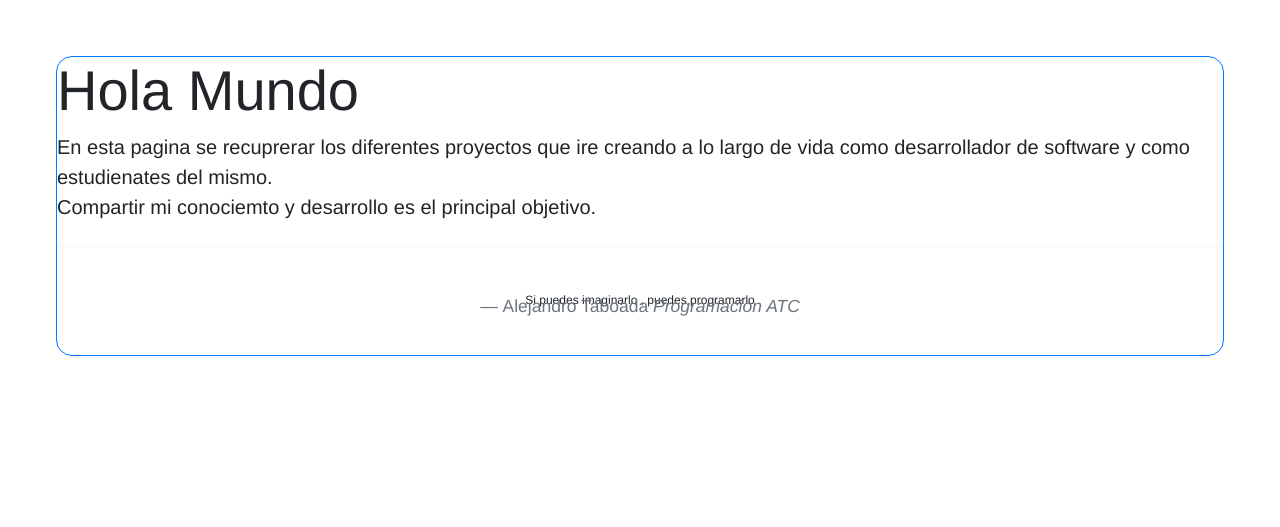
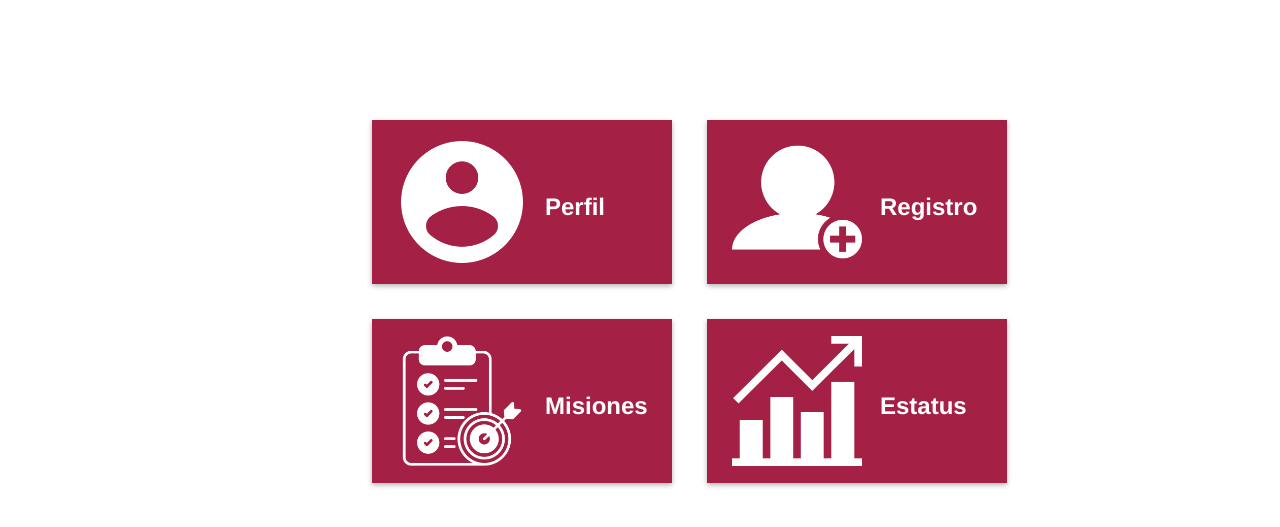
Before and after one commit to N4ndomx/SistemaGM, a Node server app: template src/views/home.ejs in a window 1280 px wide. Shown: the part 61-588 px from the top of the page. Run offline with Node 20, Linux system fonts and the light colour scheme; the template is opened without the code that fills it, so the values that code supplies are empty.

Commit message:
add home

```diff
--- /dev/null
+++ b/src/public/css/home.css
@@ -0,0 +1,79 @@
+body {
+  font-family: Helvetica, Arial, sans-serif;
+}
+
+.options-container {
+  display: grid;
+  grid-template-columns: repeat(2, 1fr);
+  grid-gap: 35px 35px;
+  margin-top: 120px;
+  margin-left: 372px;
+  width: 200px;
+  height: 164px;
+}
+
+.option {
+  display: flex;
+  align-items: center;
+  background-color: #a42145;
+  height: 164px;
+  width: 300px;
+  color: white;
+  text-decoration: none;
+  box-shadow: 0 2px 5px rgba(0, 0, 0, 0.3);
+  transition: background-color 0.3s;
+}
+
+.option:hover {
+  background-color: #861c3b;
+}
+
+.option1 {
+  grid-column: 1;
+  grid-row: 1;
+}
+
+.option2 {
+  grid-column: 2;
+  grid-row: 1;
+}
+
+.option3 {
+  grid-column: 1;
+  grid-row: 2;
+}
+
+.option4 {
+  grid-column: 2;
+  grid-row: 2;
+}
+
+.option-image {
+  width: auto;
+  height: auto;
+  max-width: 130px;
+  margin-right: 10px;
+  margin-left: 25px;
+}
+
+.option-title {
+  margin-top: 10px;
+  margin-left: 8px;
+  font-size: 24px;
+  font-family: Helvetica, Arial, sans-serif;
+  font-weight: bold;
+}
+
+/* Media queries */
+@media (max-width: 768px) {
+  .options-container {
+    grid-template-columns: repeat(1, 1fr);
+    margin-left: 0;
+    margin-right: 0;
+    width: 100%;
+  }
+
+  .option {
+    width: 100%;
+  }
+}
--- a/src/routes/rutas.js
+++ b/src/routes/rutas.js
@@ -18,7 +18,7 @@ rutas.get('/login/:matricula/:contra', (req, res) => {loginControl.validacionlog
 // rutas.get("/asig-mision",(req,res)=>{res.render("Blog")})
 rutas.get("/perfil",(req,res)=>{res.render("perfilCapitan")})
 // rutas.get("/estadisticas",(req,res)=>{res.render("Blog")})
-// rutas.get("/home",(req,res)=>{res.render("Blog")})
+rutas.get("/home",(req,res)=>{res.render("home")})
 // // rutas.get("/blog",(req,res)=>{res.render("Blog")})
 
 export default rutas;
--- a/src/views/home.ejs
+++ b/src/views/home.ejs
@@ -1,43 +1,33 @@
+<!-- home.ejs -->
 <!DOCTYPE html>
-<html lang="en">
+<html lang="es">
+  <head>
+    <meta charset="utf-8" />
+    <title>Capitan</title>
+    <link rel="stylesheet" href="/css/home.css" />
+    <%- include('partials/bootstrap') %>
 
-<head>
-    <meta charset="UTF-8">
-    <meta http-equiv="X-UA-Compatible" content="IE=edge">
-    <meta name="viewport" content="width=device-width, initial-scale=1.0">
-    <title>
-    </title>
-    <%- include('partials/head')%>
-        <%- include('partials/estilos') %>
-</head>
+  </head>
+  <body>
+    <%- include('partials/navbar') %>
 
-<body>
-    <%- include('partials/Navbar')%>
-
-
-        <!-- Presentacion -->
-        <div style="padding: 3.5rem;">
-            <div class="presentacion border border-primary rounded-4">
-                <h1 class="display-4">Hola Mundo</h1>
-                <p class="lead txt-presentacion">En esta pagina se recuprerar los diferentes proyectos que ire
-                    creando a lo largo de vida como desarrollador de software y como estudienates del mismo. <br>
-                    Compartir mi conociemto y desarrollo es el principal objetivo.
-                </p>
-                <hr class="my-4">
-                <figure class="text-center">
-                    <div class="card-body">
-                        <blockquote class="blockquote mb-0">
-                            <p>Si puedes imaginarlo , puedes programarlo</p>
-                            <footer class="blockquote-footer">Alejandro Taboada <cite title="Canal Youtube">Programacion
-                                    ATC
-                                </cite></footer>
-                        </blockquote>
-                    </div>
-                </figure>
-
-            </div>
-        </div>
-
-</body>
-
+    <div class="options-container">
+      <a href="/perfil" class="option option1">
+        <img src="/img/perfil.png" alt="Perfil" class="option-image" />
+        <span class="option-title">Perfil</span>
+      </a>
+      <a href="/registro" class="option option2">
+        <img src="/img/registro.png" alt="Registro" class="option-image" />
+        <span class="option-title">Registro</span>
+      </a>
+      <a href="/misiones" class="option option3">
+        <img src="/img/misiones.png" alt="Misiones" class="option-image" />
+        <span class="option-title">Misiones</span>
+      </a>
+      <a href="/estatus" class="option option4">
+        <img src="/img/estatus.png" alt="Estatus" class="option-image" />
+        <span class="option-title">Estatus</span>
+      </a>
+    </div>
+  </body>
 </html>
```
Also changed, not shown: src/public/img/estatus.png (added), src/public/img/misiones.png (added), src/public/img/perfil.png (added), src/public/img/registro.png (added).
